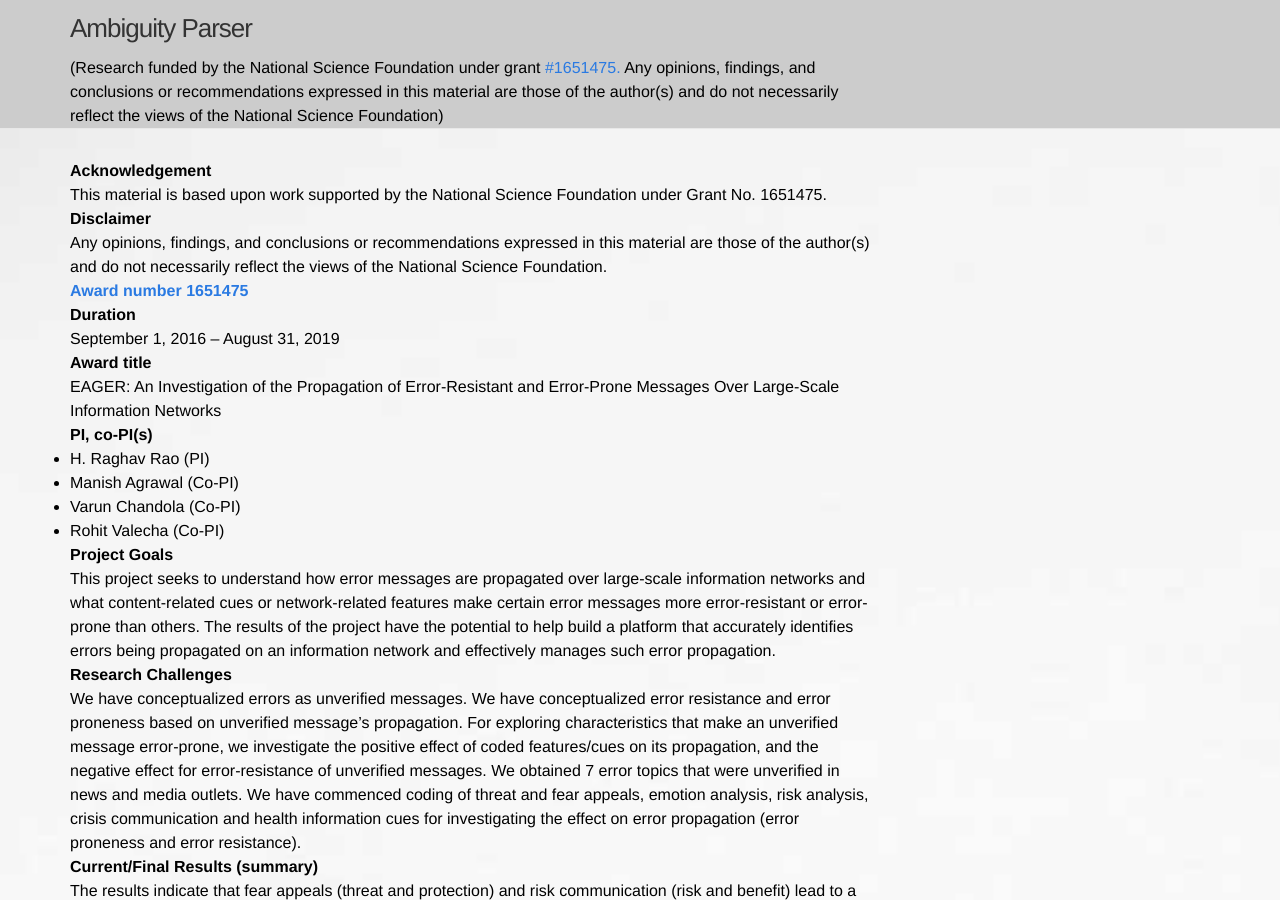
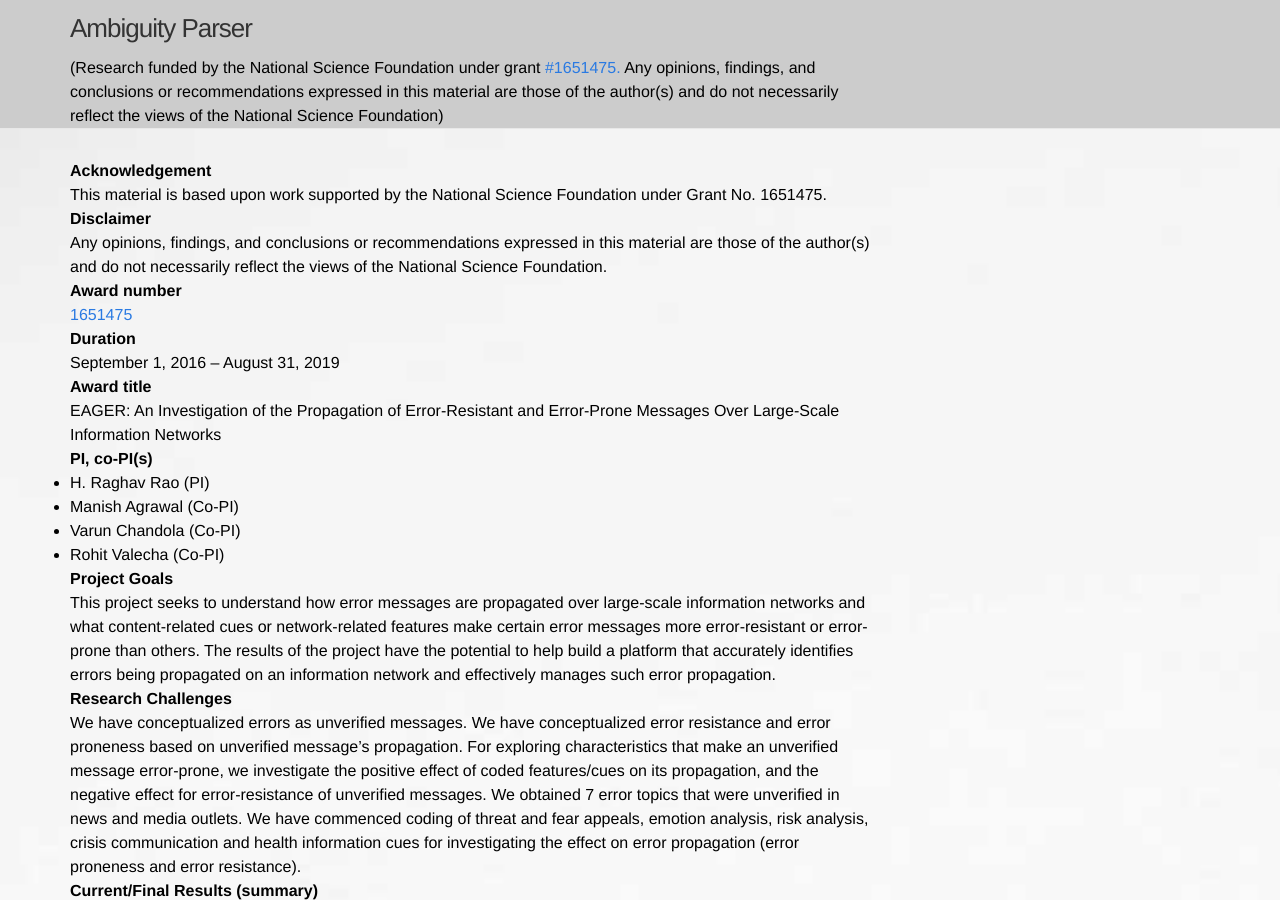
Before and after one commit to AmbiguityISMLab/AmbiguityISMLab.github.io, a Jekyll site: the page built from finalreport.html, in a window 1280 px wide and 900 px high. Built offline with Jekyll 4.4.1, drawn with Linux system fonts in a browser that asks for light colours.

Commit message:
Update finalreport.html

```diff
--- a/finalreport.html
+++ b/finalreport.html
@@ -2,18 +2,19 @@
 layout: default
 ---
 <p><b>Acknowledgement</b></p>
-This material is based upon work supported by the National Science Foundation under Grant No. 1651475.
+This material is based upon work supported by the National Science Foundation under Grant No. 1651475.<p>
 
 <p><b>Disclaimer</b></p>
-Any opinions, findings, and conclusions or recommendations expressed in this material are those of the author(s) and do not necessarily reflect the views of the National Science Foundation.
+Any opinions, findings, and conclusions or recommendations expressed in this material are those of the author(s) and do not necessarily reflect the views of the National Science Foundation.<p>
 
-<p><b><a class="page-link" href="http://www.nsf.gov/awardsearch/showAward.do?AwardNumber=1651475">Award number 1651475</a></b></p>
+<p><b>Award number</b></p>
+<a class="page-link" href="http://www.nsf.gov/awardsearch/showAward.do?AwardNumber=1651475">1651475</a><p>
 
 <p><b>Duration</b></p>
-September 1, 2016 – August 31, 2019
+September 1, 2016 – August 31, 2019<p>
 
 <p><b>Award title</b></p>
-EAGER: An Investigation of the Propagation of Error-Resistant and Error-Prone Messages Over Large-Scale Information Networks
+EAGER: An Investigation of the Propagation of Error-Resistant and Error-Prone Messages Over Large-Scale Information Networks<p>
 
 <p><b>PI, co-PI(s)</b></p>
 <ul>
```
